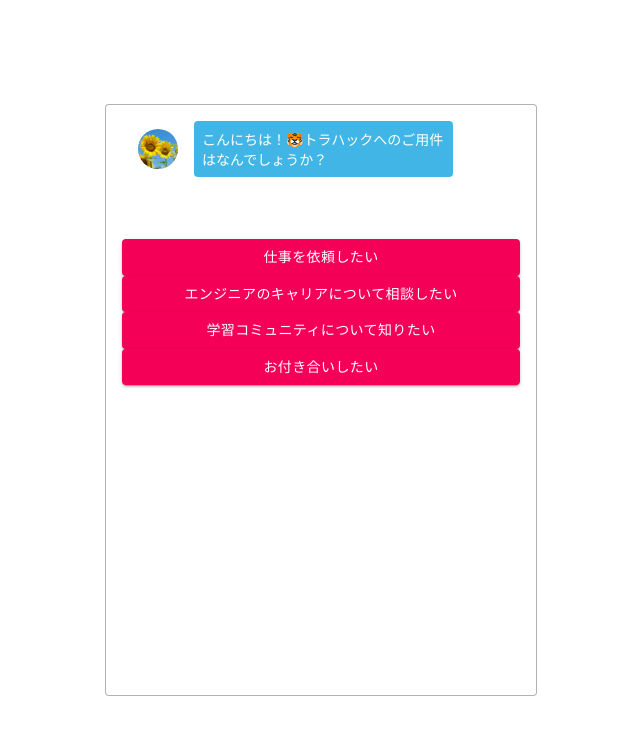
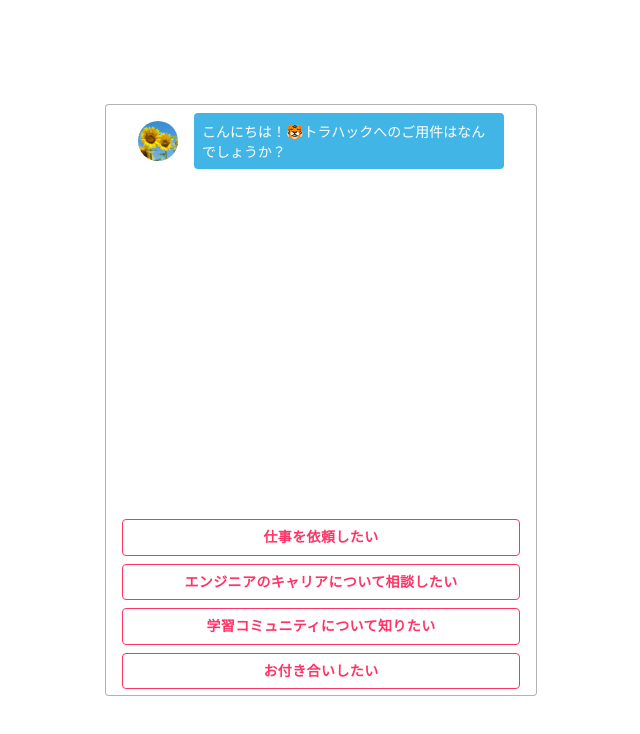
Before and after one commit to OTAHARUNA/chatbot, a React (Create React App) app: page / in a window 1280 px wide. Shown: the top 734 px of the page, without its empty margins (319-959 px from the left). Built offline with nearby package versions, Linux system fonts and the light colour scheme.

Commit message:
スクロール初めの状態

```diff
--- a/src/App.jsx
+++ b/src/App.jsx
@@ -21,56 +21,56 @@ export default class App extends React.Component {
       dataset: defaultDataset,
       open:false
     }
+    //bindされたコールバック関数にできる
+    this.selectAnswer = this.selectAnswer.bind(this)
   }
+  //回答だけ表示になる為、次のQuestionも表示できるようにする為、下記とselectAnswer記載
+  displayNextQuestion = (nextQuestionId) => {
+    const chats = this.state.chats
+    chats.push({
+      //次のquestionを見る為に例）"job＿offer選択されたならそちらのquestion表示。
+      text: this.state.dataset[nextQuestionId].question,
+      type:'question'
+    })
 
+    this.setState({
+      answers: this.state.dataset[nextQuestionId].answers,
+      chats: chats,
+      currentId: nextQuestionId
+    })
+  }
+//以下selectAnswerは、Answer.jsxで使いたい。
   selectAnswer = (selectedAnswer, nextQuestionId) => {
     //selectAnswerを汎用的にしたいため条件分岐作成
     switch (true) {
       case (nextQuestionId === "init"):
+        this.displayNextQuestion(nextQuestionId)
         break;
       //defaultはinit以外の時には以下処理するといった意味
       default:
+        const chats = this.state.chats;
+        chats.push({
+          text: selectedAnswer,
+          type: 'answers'
+        })
+        this.setState({
+          chats:chats
+        })
+
+        //次への質問に対しての処理
+        this.displayNextQuestion(nextQuestionId)
         break;
     }
   }
 
 
-  //初期のデータセット answersの連想配列にdatasetを入れたいため。
-  initAnswer = () => {
-    //デフォルトのデータセットは連想配列のためそのdataset.jsのinitをまずとりたい
-    const initDataset = this.state.dataset[this.state.currentId];
-    const initAnswers = initDataset.answers;
-    //最終的には以下でanswersの中身を変更したい
-    this.setState({ answers: initAnswers });
-  }
-  //Chatsのデータ受け渡し
-  initChats = () => {
-    //デフォルトのデータセットは連想配列のためそのdataset.jsのinitをまずとりたい
-    //initDatasetはdataset.jsの"init"のanswers～question迄を指す。
-    const initDataset = this.state.dataset[this.state.currentId];
-    const chat = {
-      text: initDataset.question,
-      type: 'question'
-    }
-
-    //上記で追加すべきchatは取得できたため、更新する為下記追加。下記は現在のchats
-    const chats = this.state.chats;
-    //空のところに連想配列をプッシュしている→setStateされる※Reactではstate変えるには必ずsetStateしないといけない。プッシュは連想配列に追加するコマンド
-    chats.push(chat)
-
-    this.setState({
-      chats:chats
-    })
-  }
-
 //コンポーネントが初期化して次のrenderが走るときに何かしら副作用のある処理したいとき
 //最初のrender走った時はまだ初期の空の状態。最初のrenderが終わって以下のターンになった時に実行される→データセットのinitの部分に書き換わる→再度renderが走ってデータが表示できるようになる
   componentDidMount() {
-    //最初のrender後stateがここでやっとChatsコンポーネントに受け渡される。
-    this.initChats()
-    //datasetの値に書き換わる
-    this.initAnswer()
+    const initAnswer = "";
+    this.selectAnswer(initAnswer,this.state.currentId)
   }
+
 
   //クラスコンポーネントの為return～始めるのではなく前にrender～
   render(){
@@ -78,8 +78,9 @@ export default class App extends React.Component {
       <section className="c-section">
         <div className="c-box">
           {/* Answer.jsxで受け取れる。下OK 初期のanswersは空の配列だがanswersに連想配列が入ったらAnswerListのpropsで受け取れるようになる*/}
-          <Chats chats={ this.state.chats }/>
-          <AnswersList answers={this.state.answers} />
+          <Chats chats={this.state.chats} />
+          {/*()がついているとレンダーされるたびに実行されてしまうため外して変数の名前として渡してあげる。 */}
+          <AnswersList answers={this.state.answers} select={this.selectAnswer} />
         </div>
       </section>
     );
--- a/src/components/Answer.jsx
+++ b/src/components/Answer.jsx
@@ -1,21 +1,34 @@
 import React from 'react';
 //マテリアルUI使う
-import { makeStyles } from '@material-ui/core/styles';
+import { makeStyles,createStyles } from '@material-ui/core/styles';
 import Button from '@material-ui/core/Button';
 
 //見た目をカスタマイズするのに以下マテリアルUI使用。
-const useStyles = makeStyles((theme) => ({
-  root: {
-    width: '100 %',
-  },
-}));
+const useStyles = makeStyles(() => (
+  createStyles({
+    "button": {
+      borderColor: '#FF3366',
+      color: '#FF3366',
+      fontWeight: 600,
+      marginBottom:'8px',
+      "&:hover": {
+        backgroundColor:'#FF3366',
+        color:'#fff'
+      }
+    }
+  })
+));
 
 const Answer = (props) => {
   //マテリアルUI使う
   const classes = useStyles();
   return (
-    <Button className={classes.root} variant="contained" color="secondary">
+    <Button
+      className={classes.button}
+      variant="outlined" onClick={() => { props.select(props.content, props.nextId) }}>
+    {/*onClickは、App.jsxのthis.selectAnswerの関数を呼び出し */}
       {/*{props.answer.content}でエラーが起きてしまう。propsが受け取れていない。正：props.content→Answeralistにてanswer迄取得している */}
+      {/*App→AnswersListからバケツリレーで届いた*/}
       {props.content}
     </Button>
   )
--- a/src/components/AnswersList.jsx
+++ b/src/components/AnswersList.jsx
@@ -9,7 +9,8 @@ const AnswersList = (props) => {
       {/*propsで受け取る。１つ１つvalueとindex渡していく。ここが箱の役割
       map(配列内で定義した中身,各要素のインデックス番号)*/}
       {props.answers.map((value, index) => {
-        return <Answer content={value.content} key={ index.toString() }/>
+        {/*Answerへバケツリレーをしてあげる */}
+        return <Answer content={value.content} nextId={value.nextId} key={ index.toString() } select={props.select}/>
       })}
       {/*<Answer content={props}/>*/}
     </div>
--- a/src/components/Chat.jsx
+++ b/src/components/Chat.jsx
@@ -9,9 +9,9 @@ const Chat = (props) => {
   //props.typeでquestionなのかanswerなのかここで判断。isQuestionで論理型で作る
   const isQuestion = (props.type === 'question');
   //?trueの時 : questionの時  →左から順番に詰めて行う。
-  const classes = isQuestion ? 'p-chat_row' : 'p-chat_reverse';
+  const classes = isQuestion ? 'p-chat__row' : 'p-chat__reverse';
   return (
-      <ListItem>
+      <ListItem className={classes}>
       <ListItemAvatar>
         {isQuestion ? (
           <Avatar alt="icon" src={flower} />
--- a/src/components/Chats.jsx
+++ b/src/components/Chats.jsx
@@ -1,22 +1,25 @@
 import React from 'react';
-import { makeStyles } from '@material-ui/core/styles';
+import { makeStyles,createStyles } from '@material-ui/core/styles';
 import List from '@material-ui/core/List';
 import {Chat} from './index';
 
-const useStyles = makeStyles((theme) => ({
-  root: {
-    width: '100%',
-    maxWidth: '36ch',
-    backgroundColor: theme.palette.background.paper,
-  },
-}));
+const useStyles = makeStyles(() => (
+  createStyles({
+    "chats": {
+      height: 400,
+      padding: '0',
+      //400px超えたときにスクロールバーが出るようにするCSSのフォールド。
+      overflow:'auto'
+    }
+  })
+));
 
 //Chatsがリスト全体を表していてリストアイテムそれぞれはChatで使いたい為Chatに移動
 //初期のChatの状態渡したいためpropsを()内に入れる
 const Chats = (props) => {
   const classes = useStyles();
   return (
-    <List className={classes.root}>
+    <List className={classes.chats}>
       {props.chats.map((chat, index) => {
         return <Chat text={chat.text} type={chat.type} key={ index.toString() }/>
       })}
```
